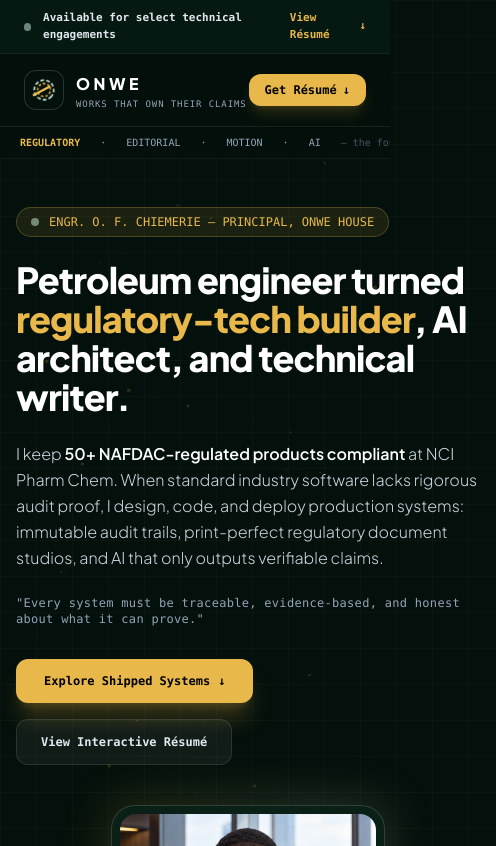
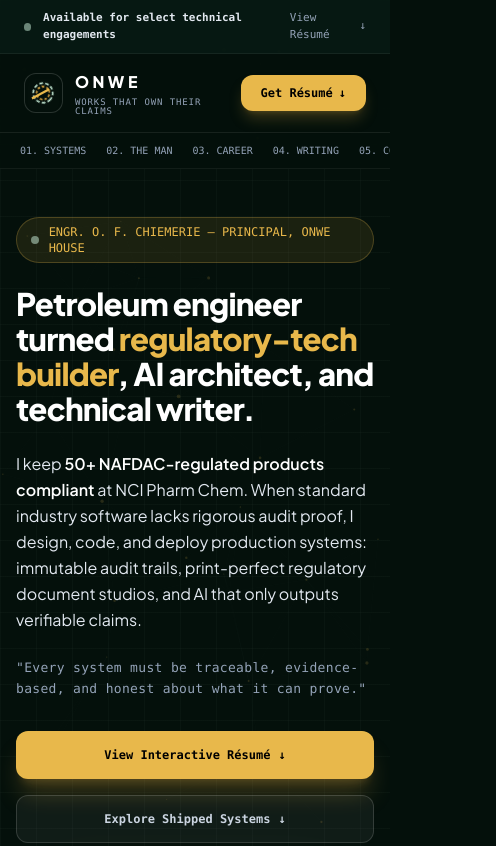
Before and after one commit to onwefrancis/francis-portfolio, a website: page site/index.html in a window 390 px wide. Shown: the top 846 px of the page, 496 px wide, since content can reach past the window. Drawn offline with nearby package versions, Linux system fonts and the light colour scheme.

Commit message:
v6.5 conversion-hierarchy pass (DesignMeter 53/100 triage)
- ONE blade-yellow action in the first viewport: Get Résumé (masthead) + View Interactive Résumé (hero) are the same action, same style; Explore Shipped Systems demoted to ghost; utility-strip résumé link demoted to muted text (audit-prescribed slate-400)
- mobile overflow blowout cured: <main> flex-item min-w-0 (scrollWidth 510→390) + room tab-bar min-w-0/max-w-full hardening
- mobile: hero headline 31px no-cut, masthead CTA nowrap, both hero buttons full-width 48px taps, mobile rail gains 01-05 section anchors
- hero body readability: font-light removed, slate-200, 13px monospace quote
- focus rings on the two blade actions
Verified: headless shots @1440/@390, scrollW=390, single dominant action per viewport.

```diff
--- a/site/index.html
+++ b/site/index.html
@@ -167,7 +167,7 @@
     <div class="flex items-center gap-4">
       <a href="https://www.linkedin.com/in/onwe-francis-chiemerie-189285237/" target="_blank" rel="noopener" class="hover:text-blade transition text-slate-400 hidden sm:inline">LinkedIn ↗</a>
       <a href="https://github.com/onwefrancis" target="_blank" rel="noopener" class="hover:text-blade transition text-slate-400 hidden sm:inline">GitHub ↗</a>
-      <a href="resume.html" class="text-blade hover:text-gold transition font-bold flex items-center gap-1.5">
+      <a href="resume.html" class="hover:text-blade transition text-slate-400 flex items-center gap-1.5">
         <span>View Résumé</span><span>↓</span>
       </a>
     </div>
@@ -199,19 +199,22 @@
 
     <div class="flex items-center gap-3">
       <span class="kbd-hint hidden sm:inline" onclick="openCmdk()" title="Command palette">Ctrl K</span>
-      <a href="resume.html" class="px-4 py-2 rounded-xl text-xs font-bold bg-blade hover:bg-gold text-black font-mono transition shadow-lg shadow-gold/20 flex items-center gap-1.5">
+      <a href="resume.html" class="whitespace-nowrap px-5 py-2.5 rounded-xl text-xs font-bold bg-blade hover:bg-gold text-black font-mono transition shadow-lg shadow-gold/25 flex items-center gap-1.5 focus-visible:outline focus-visible:outline-2 focus-visible:outline-offset-2 focus-visible:outline-blade">
         <span>Get Résumé</span><span>↓</span>
       </a>
     </div>
   </header>
 
   <!-- mobile room rail -->
-  <div class="md:hidden sticky top-[73px] z-30 bg-deep/90 backdrop-blur-xl border-b border-white/[0.06] px-5 py-2 flex gap-5 overflow-x-auto text-[10px] font-mono text-slate-400 whitespace-nowrap">
-    <span class="text-blade font-bold">REGULATORY</span><span>·</span><span>EDITORIAL</span><span>·</span><span>MOTION</span><span>·</span><span>AI</span>
-    <span class="text-slate-600">— the four rooms of the house</span>
+  <div class="md:hidden sticky top-[73px] z-30 bg-deep/90 backdrop-blur-xl border-b border-white/[0.06] px-5 py-2.5 flex gap-5 overflow-x-auto text-[10px] font-mono text-slate-400 whitespace-nowrap">
+    <a href="#work" class="hover:text-blade transition">01. SYSTEMS</a>
+    <a href="#about" class="hover:text-blade transition">02. THE MAN</a>
+    <a href="#experience" class="hover:text-blade transition">03. CAREER</a>
+    <a href="#writing" class="hover:text-blade transition">04. WRITING</a>
+    <a href="#contact" class="hover:text-blade transition">05. CONTACT</a>
   </div>
 
-  <main class="relative z-10 flex-1 max-w-5xl mx-auto px-4 sm:px-6 lg:px-8 pt-12 sm:pt-20 pb-24">
+  <main class="relative z-10 flex-1 min-w-0 w-full max-w-5xl mx-auto px-4 sm:px-6 lg:px-8 pt-12 sm:pt-20 pb-24">
 
     <!-- HERO -->
     <div class="grid grid-cols-1 lg:grid-cols-12 gap-10 items-center reveal-on-scroll">
@@ -221,24 +224,24 @@
           <span>ENGR. O. F. CHIEMERIE — PRINCIPAL, ONWE HOUSE</span>
         </div>
 
-        <h1 class="text-4xl sm:text-[3.4rem] font-extrabold text-white tracking-tight leading-[1.08]">
+        <h1 class="text-[1.95rem] sm:text-[3.4rem] font-extrabold text-white tracking-tight leading-[1.12]">
           Petroleum engineer turned <span class="text-blade">regulatory-tech builder</span>, AI architect, and technical writer.
         </h1>
 
-        <p class="text-base sm:text-lg text-slate-300 leading-relaxed font-light">
+        <p class="text-base sm:text-lg text-slate-200 leading-relaxed">
           I keep <strong class="text-white font-semibold">50+ NAFDAC-regulated products compliant</strong> at NCI Pharm Chem. When standard industry software lacks rigorous audit proof, I design, code, and deploy production systems: immutable audit trails, print-perfect regulatory document studios, and AI that only outputs verifiable claims.
         </p>
 
-        <p class="text-xs font-mono text-slate-400 tracking-wide">
+        <p class="text-[13px] font-mono text-slate-400 tracking-wide leading-relaxed">
           "Every system must be traceable, evidence-based, and honest about what it can prove."
         </p>
 
-        <div class="pt-2 flex flex-wrap items-center gap-4 text-xs font-mono">
-          <a href="#work" class="px-7 py-3.5 rounded-xl font-bold bg-blade hover:bg-gold text-black transition shadow-xl shadow-gold/25 flex items-center gap-2">
+        <div class="pt-2 flex flex-col sm:flex-row items-stretch sm:items-center gap-4 text-xs font-mono">
+          <a href="resume.html" class="w-full sm:w-auto min-h-[48px] justify-center px-7 py-3.5 rounded-xl font-bold bg-blade hover:bg-gold text-black transition shadow-xl shadow-gold/25 flex items-center gap-2 focus-visible:outline focus-visible:outline-2 focus-visible:outline-offset-2 focus-visible:outline-blade">
+            <span>View Interactive Résumé</span><span>↓</span>
+          </a>
+          <a href="#work" class="w-full sm:w-auto min-h-[48px] justify-center px-6 py-3.5 rounded-xl font-semibold bg-white/5 hover:bg-white/10 border border-white/15 text-slate-300 transition flex items-center gap-2">
             <span>Explore Shipped Systems</span><span>↓</span>
-          </a>
-          <a href="resume.html" class="px-6 py-3.5 rounded-xl font-bold bg-white/5 hover:bg-white/10 border border-white/10 text-slate-200 transition flex items-center gap-2">
-            <span>View Interactive Résumé</span>
           </a>
         </div>
       </div>
@@ -319,7 +322,7 @@
         <span class="text-xs font-mono text-slate-400 hidden sm:inline" id="work-count">4 works · all rooms</span>
       </div>
 
-      <div class="flex gap-2.5 overflow-x-auto py-1 -mx-1 px-1 reveal-on-scroll" role="tablist" aria-label="Filter works by room">
+      <div class="flex min-w-0 w-full max-w-full gap-2.5 overflow-x-auto py-1 -mx-1 px-1 reveal-on-scroll" role="tablist" aria-label="Filter works by room">
         <button class="room-tab active" data-room="all" onclick="setRoom('all')">ALL ROOMS</button>
         <button class="room-tab" data-room="regulatory" onclick="setRoom('regulatory')">REGULATORY</button>
         <button class="room-tab" data-room="editorial" onclick="setRoom('editorial')">EDITORIAL</button>
```
Also changed, not shown: verify-portfolio.mjs (added, +15 -0 lines).
